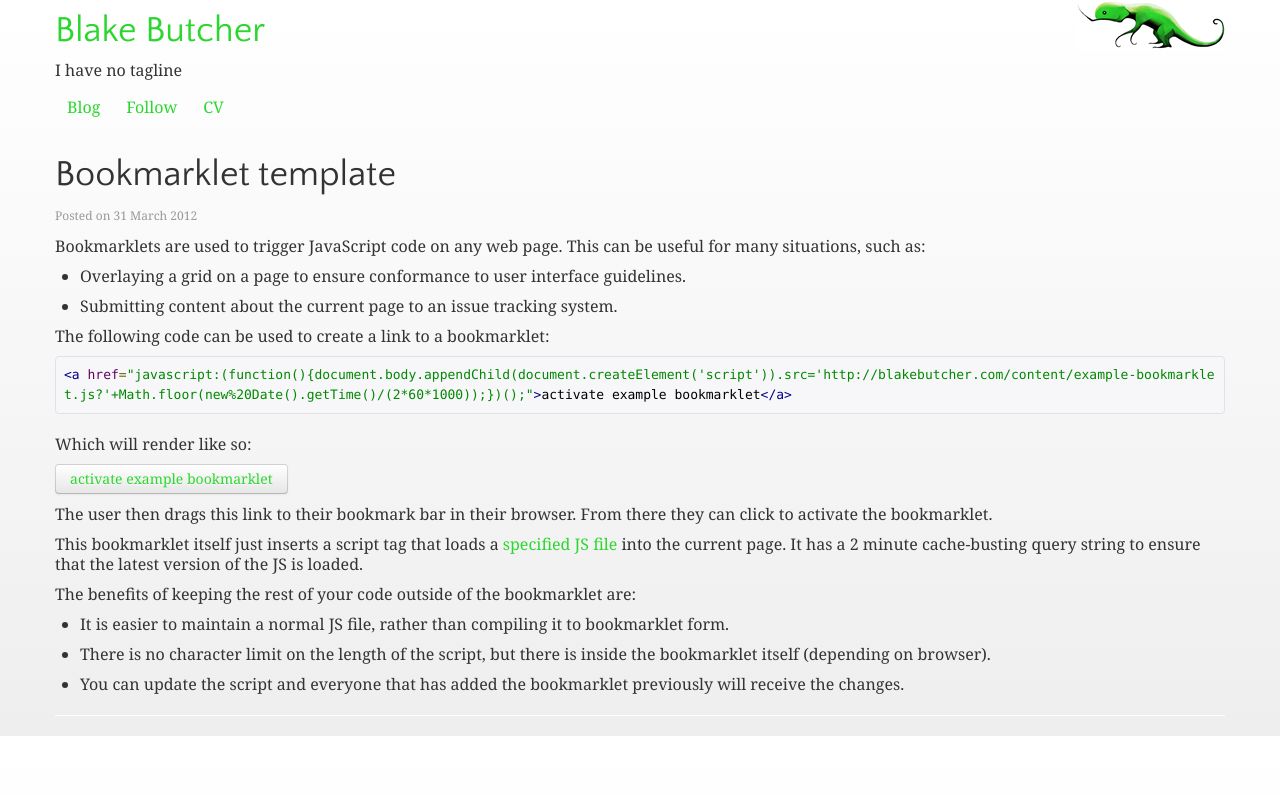
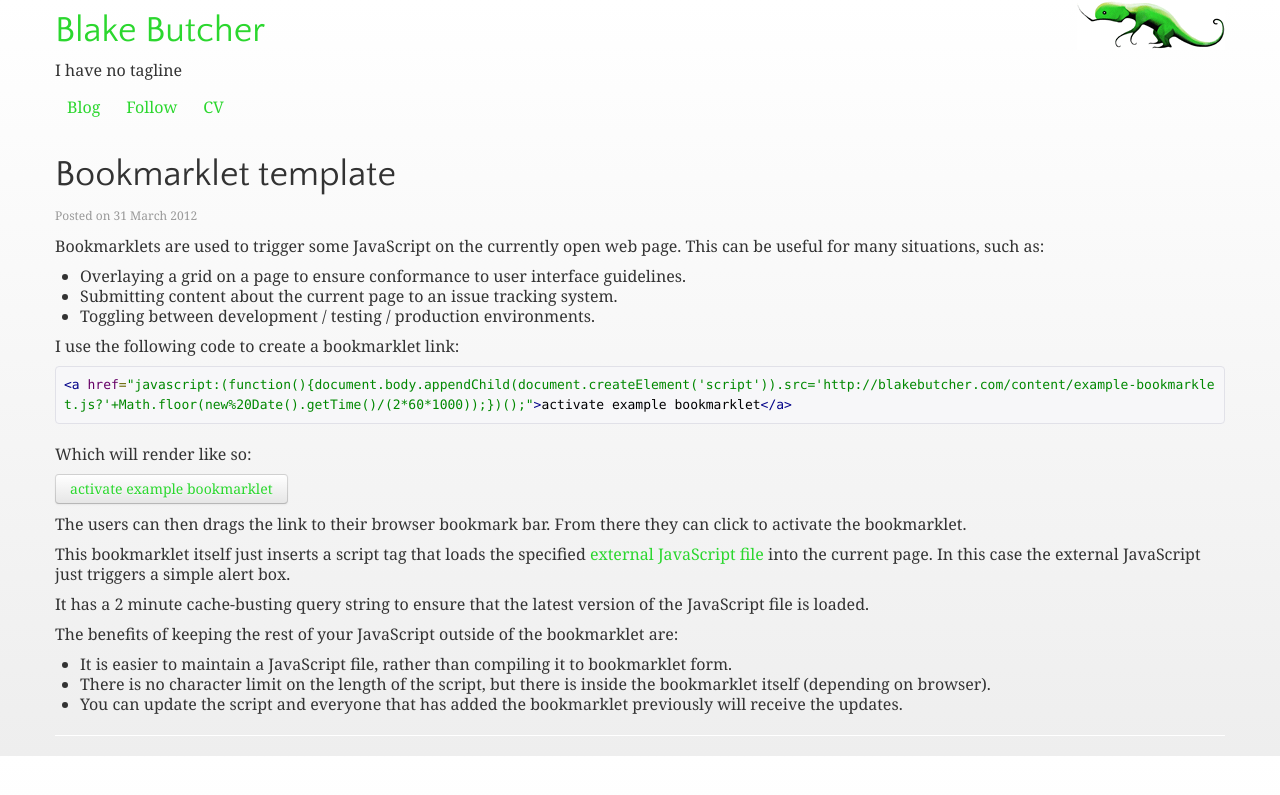
Before and after one commit to blakebutcher/blakebutcher.github.com, a Jekyll site: the page built from _posts/2012-03-31-bookmarklet-template.md, in a window 1280 px wide. Shown: the top 795 px of the page. Built offline with Jekyll 4.4.1, drawn with Linux system fonts in a browser that asks for light colours; nearby versions of some CDN libraries; some web fonts are replaced.

Commit message:
Tweaks to blog post

```diff
--- a/_posts/2012-03-31-bookmarklet-template.md
+++ b/_posts/2012-03-31-bookmarklet-template.md
@@ -3,29 +3,29 @@ layout: post
 title: Bookmarklet template
 ---
 
-Bookmarklets are used to trigger JavaScript code on any web page. This can be useful for many situations, such as:
+Bookmarklets are used to trigger some JavaScript on the currently open web page. This can be useful for many situations, such as:
 
 * Overlaying a grid on a page to ensure conformance to user interface guidelines.
+* Submitting content about the current page to an issue tracking system.
+* Toggling between development / testing / production environments.
 
-* Submitting content about the current page to an issue tracking system.
-
-The following code can be used to create a link to a bookmarklet:
+I use the following code to create a bookmarklet link:
 
 <pre class="prettyprint">&lt;a href="javascript:(function(){document.body.appendChild(document.createElement('script')).src='http://blakebutcher.com/content/example-bookmarklet.js?'+Math.floor(new%20Date().getTime()/(2*60*1000));})();"&gt;activate example bookmarklet&lt;/a&gt;
 </pre>
 
 Which will render like so:
 
-<a class="btn" href="javascript:(function(){document.body.appendChild(document.createElement('script')).src='http://blakebutcher.com/content/example-bookmarklet.js?'+Math.floor(new%20Date().getTime()/(2*60*1000));})();">activate example bookmarklet</a>
+<p><a class="btn" href="javascript:(function(){document.body.appendChild(document.createElement('script')).src='http://blakebutcher.com/content/example-bookmarklet.js?'+Math.floor(new%20Date().getTime()/(2*60*1000));})();">activate example bookmarklet</a></p>
 
-The user then drags this link to their bookmark bar in their browser. From there they can click to activate the bookmarklet.
+The users can then drags the link to their browser bookmark bar. From there they can click to activate the bookmarklet.
 
-This bookmarklet itself just inserts a script tag that loads a [specified JS file](/content/example-bookmarklet.js) into the current page. It has a 2 minute cache-busting query string to ensure that the latest version of the JS is loaded.
+This bookmarklet itself just inserts a script tag that loads the specified [external JavaScript file](/content/example-bookmarklet.js) into the current page. In this case the external JavaScript just triggers a simple alert box.
 
-The benefits of keeping the rest of your code outside of the bookmarklet are:
+It has a 2 minute cache-busting query string to ensure that the latest version of the JavaScript file is loaded.
 
-* It is easier to maintain a normal JS file, rather than compiling it to bookmarklet form.
+The benefits of keeping the rest of your JavaScript outside of the bookmarklet are:
 
+* It is easier to maintain a JavaScript file, rather than compiling it to bookmarklet form.
 * There is no character limit on the length of the script, but there is inside the bookmarklet itself (depending on browser).
-
-* You can update the script and everyone that has added the bookmarklet previously will receive the changes.
+* You can update the script and everyone that has added the bookmarklet previously will receive the updates.
```
